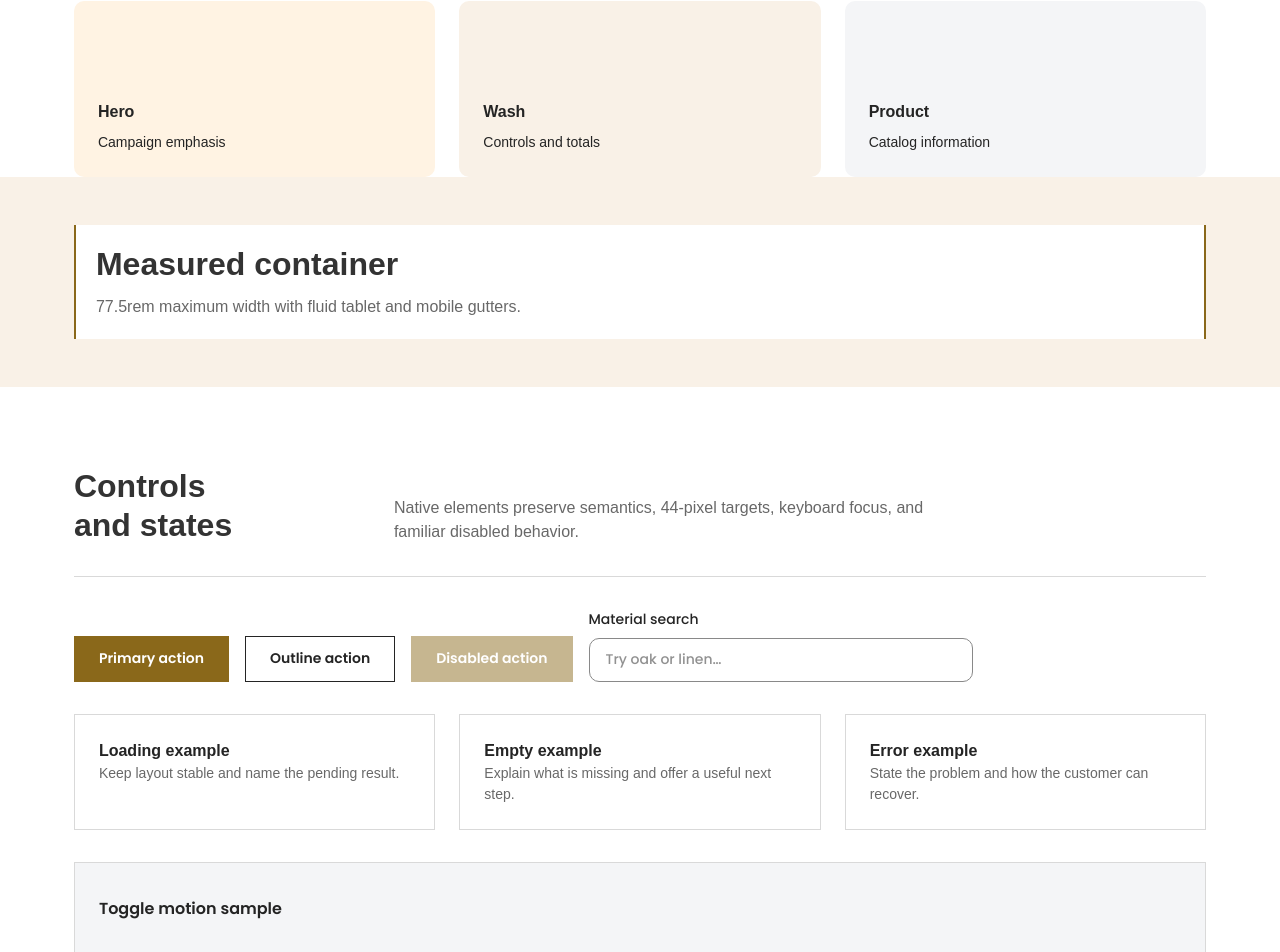
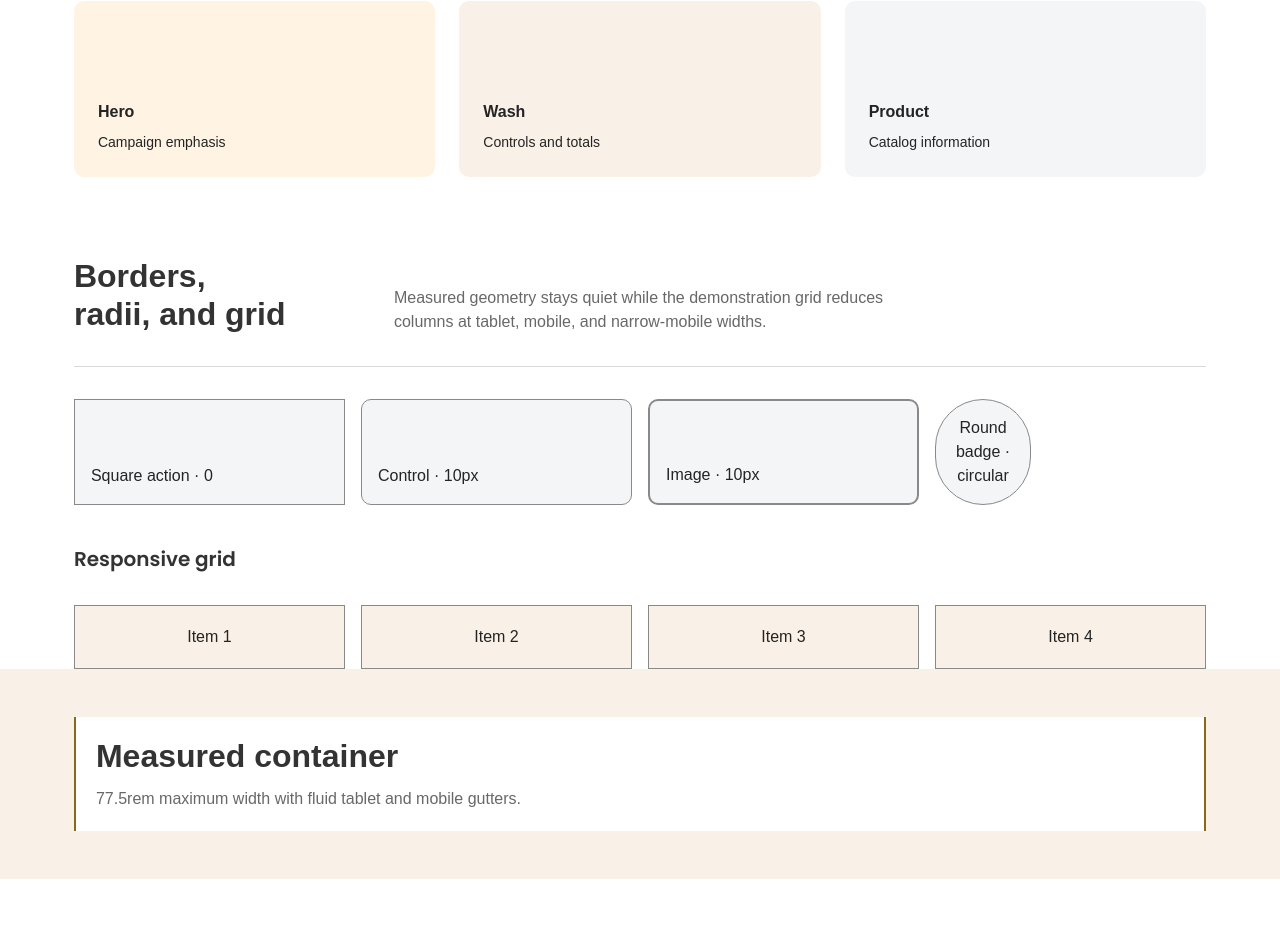
Before and after one commit to gerald-donkor/compfi, a Next.js app: page /design-system in a window 1280 px wide. Shown: the part 2382-3334 px from the top of the page. Built offline with nearby package versions, Linux system fonts and the light colour scheme; a web font is replaced by a local one.

Commit message:
fix(design): close foundation evidence gaps

```diff
--- a/app/design-system/design-system.module.css
+++ b/app/design-system/design-system.module.css
@@ -146,6 +146,58 @@
   margin-bottom: var(--space-2);
 }
 
+.geometryGrid,
+.responsiveGrid {
+  display: grid;
+  grid-template-columns: repeat(4, minmax(0, 1fr));
+  gap: var(--space-4);
+  margin-top: var(--space-8);
+}
+
+.geometrySample,
+.gridCell {
+  display: grid;
+  min-width: 0;
+  min-height: var(--space-24);
+  align-content: end;
+  border: var(--border-thin) solid var(--color-control-border);
+  padding: var(--space-4);
+  background: var(--color-product);
+  overflow-wrap: anywhere;
+}
+
+.squareGeometry {
+  border-radius: var(--radius-button);
+}
+
+.controlGeometry {
+  border-radius: var(--radius-control);
+}
+
+.imageGeometry {
+  border-width: var(--border-accent);
+  border-radius: var(--radius-image);
+}
+
+.roundGeometry {
+  width: var(--space-24);
+  min-height: var(--space-24);
+  align-content: center;
+  border-radius: var(--radius-round);
+  text-align: center;
+}
+
+.gridTitle {
+  margin-top: var(--space-10);
+}
+
+.gridCell {
+  min-height: var(--space-16);
+  align-content: center;
+  background: var(--color-wash);
+  text-align: center;
+}
+
 .controlStack {
   display: flex;
   flex-wrap: wrap;
@@ -221,7 +273,9 @@
 }
 
 @media (max-width: 63.999rem) {
-  .swatches {
+  .swatches,
+  .geometryGrid,
+  .responsiveGrid {
     grid-template-columns: repeat(3, minmax(0, 1fr));
   }
 }
@@ -248,7 +302,9 @@
   .swatches,
   .spacingGrid,
   .surfaceGrid,
-  .stateGrid {
+  .stateGrid,
+  .geometryGrid,
+  .responsiveGrid {
     grid-template-columns: repeat(2, minmax(0, 1fr));
   }
 }
@@ -262,7 +318,9 @@
   .swatches,
   .spacingGrid,
   .surfaceGrid,
-  .stateGrid {
+  .stateGrid,
+  .geometryGrid,
+  .responsiveGrid {
     grid-template-columns: 1fr;
   }
 
--- a/app/design-system/page.tsx
+++ b/app/design-system/page.tsx
@@ -109,6 +109,29 @@ export default function DesignSystemPage() {
             </div>
           </div>
         </section>
+
+        <section className={styles.section} aria-labelledby="geometry-title">
+          <div className={styles.sectionHeader}>
+            <h2 id="geometry-title" className="type-heading-lg">Borders, radii, and grid</h2>
+            <p className="text-muted">
+              Measured geometry stays quiet while the demonstration grid reduces
+              columns at tablet, mobile, and narrow-mobile widths.
+            </p>
+          </div>
+          <div className={styles.geometryGrid} aria-label="Border and radius samples">
+            <GeometrySample className={styles.squareGeometry} label="Square action · 0" />
+            <GeometrySample className={styles.controlGeometry} label="Control · 10px" />
+            <GeometrySample className={styles.imageGeometry} label="Image · 10px" />
+            <GeometrySample className={styles.roundGeometry} label="Round badge · circular" />
+          </div>
+          <h3 className={`${styles.gridTitle} type-heading-sm`}>Responsive grid</h3>
+          <div className={styles.responsiveGrid} aria-label="Responsive four-item grid">
+            <div className={styles.gridCell}>Item 1</div>
+            <div className={styles.gridCell}>Item 2</div>
+            <div className={styles.gridCell}>Item 3</div>
+            <div className={styles.gridCell}>Item 4</div>
+          </div>
+        </section>
       </Container>
 
       <section className={`${styles.section} ${styles.containerDemo}`} aria-labelledby="layout-title">
@@ -198,3 +221,7 @@ function StateSample({ children, title }: { children: React.ReactNode; title: st
     </div>
   );
 }
+
+function GeometrySample({ className, label }: { className: string; label: string }) {
+  return <div className={`${styles.geometrySample} ${className}`}>{label}</div>;
+}
--- a/app/globals.css
+++ b/app/globals.css
@@ -20,44 +20,7 @@
   --reference-type-display-size: 3.25rem;
   --reference-type-display-weight: 700;
   --reference-type-display-leading: 1.25;
-  --reference-type-display-tracking: -0.02em;
-  --reference-type-heading-xl-size: 3rem;
-  --reference-type-heading-xl-weight: 600;
-  --reference-type-heading-xl-leading: 1.25;
-  --reference-type-heading-xl-tracking: -0.015em;
-  --reference-type-heading-lg-size: 2rem;
-  --reference-type-heading-lg-weight: 700;
-  --reference-type-heading-lg-leading: 1.2;
-  --reference-type-tracking-default: 0;
-  --reference-type-heading-md-size: 1.5rem;
-  --reference-type-heading-md-weight: 600;
-  --reference-type-heading-md-leading: 1.35;
-  --reference-type-heading-sm-size: 1.25rem;
-  --reference-type-heading-sm-weight: 600;
-  --reference-type-heading-sm-leading: 1.4;
-  --reference-type-body-lg-size: 1.125rem;
-  --reference-type-body-weight: 400;
-  --reference-type-body-lg-leading: 1.6;
-  --reference-type-body-size: 1rem;
-  --reference-type-body-leading: 1.5;
-  --reference-type-body-sm-size: 0.875rem;
-  --reference-type-body-sm-leading: 1.5;
-  --reference-type-label-size: 0.875rem;
-  --reference-type-label-weight: 500;
-  --reference-type-label-leading: 1.4;
-  --reference-space-1: 0.25rem;
-  --reference-space-2: 0.5rem;
-  --reference-space-3: 0.75rem;
-  --reference-space-4: 1rem;
-  --reference-space-5: 1.25rem;
-  --reference-space-6: 1.5rem;
-  --reference-space-8: 2rem;
-  --reference-space-10: 2.5rem;
-  --reference-space-12: 3rem;
-  --reference-space-16: 4rem;
-  --reference-space-20: 5rem;
-  --reference-space-24: 6rem;
-  --reference-space-30: 7.5rem;
+  --reference-grid-gap: 2rem;
   --reference-container-max: 77.5rem;
   --reference-container-gutter-desktop: 6.25rem;
   --reference-control-min: 2.75rem;
@@ -65,7 +28,6 @@
   --reference-radius-control: 0.625rem;
   --reference-radius-image: 0.625rem;
   --reference-border-thin: 1px;
-  --reference-border-accent: 0.125rem;
   --reference-shadow-flat: none;
 
   /* Production semantic roles */
@@ -92,54 +54,54 @@
   --type-display-size: clamp(2.5rem, 2.05rem + 1.75vw, var(--reference-type-display-size));
   --type-display-weight: var(--reference-type-display-weight);
   --type-display-leading: var(--reference-type-display-leading);
-  --type-display-tracking: var(--reference-type-display-tracking);
-  --type-heading-xl-size: clamp(2rem, 1.7rem + 1.15vw, var(--reference-type-heading-xl-size));
-  --type-heading-xl-weight: var(--reference-type-heading-xl-weight);
-  --type-heading-xl-leading: var(--reference-type-heading-xl-leading);
-  --type-heading-xl-tracking: var(--reference-type-heading-xl-tracking);
-  --type-heading-lg-size: clamp(1.75rem, 1.6rem + 0.55vw, var(--reference-type-heading-lg-size));
-  --type-heading-lg-weight: var(--reference-type-heading-lg-weight);
-  --type-heading-lg-leading: var(--reference-type-heading-lg-leading);
-  --type-heading-lg-tracking: var(--reference-type-tracking-default);
-  --type-heading-md-size: var(--reference-type-heading-md-size);
-  --type-heading-md-weight: var(--reference-type-heading-md-weight);
-  --type-heading-md-leading: var(--reference-type-heading-md-leading);
-  --type-heading-md-tracking: var(--reference-type-tracking-default);
-  --type-heading-sm-size: var(--reference-type-heading-sm-size);
-  --type-heading-sm-weight: var(--reference-type-heading-sm-weight);
-  --type-heading-sm-leading: var(--reference-type-heading-sm-leading);
-  --type-heading-sm-tracking: var(--reference-type-tracking-default);
-  --type-body-lg-size: var(--reference-type-body-lg-size);
-  --type-body-lg-weight: var(--reference-type-body-weight);
-  --type-body-lg-leading: var(--reference-type-body-lg-leading);
-  --type-body-lg-tracking: var(--reference-type-tracking-default);
-  --type-body-size: var(--reference-type-body-size);
-  --type-body-weight: var(--reference-type-body-weight);
-  --type-body-leading: var(--reference-type-body-leading);
-  --type-body-tracking: var(--reference-type-tracking-default);
-  --type-body-sm-size: var(--reference-type-body-sm-size);
-  --type-body-sm-weight: var(--reference-type-body-weight);
-  --type-body-sm-leading: var(--reference-type-body-sm-leading);
-  --type-body-sm-tracking: var(--reference-type-tracking-default);
-  --type-label-size: var(--reference-type-label-size);
-  --type-label-weight: var(--reference-type-label-weight);
-  --type-label-leading: var(--reference-type-label-leading);
-  --type-label-tracking: var(--reference-type-tracking-default);
+  --type-display-tracking: -0.02em;
+  --type-heading-xl-size: clamp(2rem, 1.7rem + 1.15vw, 3rem);
+  --type-heading-xl-weight: 600;
+  --type-heading-xl-leading: 1.25;
+  --type-heading-xl-tracking: -0.015em;
+  --type-heading-lg-size: clamp(1.75rem, 1.6rem + 0.55vw, 2rem);
+  --type-heading-lg-weight: 700;
+  --type-heading-lg-leading: 1.2;
+  --type-heading-lg-tracking: 0;
+  --type-heading-md-size: 1.5rem;
+  --type-heading-md-weight: 600;
+  --type-heading-md-leading: 1.35;
+  --type-heading-md-tracking: 0;
+  --type-heading-sm-size: 1.25rem;
+  --type-heading-sm-weight: 600;
+  --type-heading-sm-leading: 1.4;
+  --type-heading-sm-tracking: 0;
+  --type-body-lg-size: 1.125rem;
+  --type-body-lg-weight: 400;
+  --type-body-lg-leading: 1.6;
+  --type-body-lg-tracking: 0;
+  --type-body-size: 1rem;
+  --type-body-weight: 400;
+  --type-body-leading: 1.5;
+  --type-body-tracking: 0;
+  --type-body-sm-size: 0.875rem;
+  --type-body-sm-weight: 400;
+  --type-body-sm-leading: 1.5;
+  --type-body-sm-tracking: 0;
+  --type-label-size: 0.875rem;
+  --type-label-weight: 500;
+  --type-label-leading: 1.4;
+  --type-label-tracking: 0;
 
   /* Spacing and geometry */
-  --space-1: var(--reference-space-1);
-  --space-2: var(--reference-space-2);
-  --space-3: var(--reference-space-3);
-  --space-4: var(--reference-space-4);
-  --space-5: var(--reference-space-5);
-  --space-6: var(--reference-space-6);
-  --space-8: var(--reference-space-8);
-  --space-10: var(--reference-space-10);
-  --space-12: var(--reference-space-12);
-  --space-16: var(--reference-space-16);
-  --space-20: var(--reference-space-20);
-  --space-24: var(--reference-space-24);
-  --space-30: var(--reference-space-30);
+  --space-1: 0.25rem;
+  --space-2: 0.5rem;
+  --space-3: 0.75rem;
+  --space-4: 1rem;
+  --space-5: 1.25rem;
+  --space-6: 1.5rem;
+  --space-8: var(--reference-grid-gap);
+  --space-10: 2.5rem;
+  --space-12: 3rem;
+  --space-16: 4rem;
+  --space-20: 5rem;
+  --space-24: 6rem;
+  --space-30: 7.5rem;
   --container-max: var(--reference-container-max);
   --container-gutter-desktop: var(--reference-container-gutter-desktop);
   --container-gutter-tablet: 2rem;
@@ -156,7 +118,7 @@
   --radius-image: var(--reference-radius-image);
   --radius-round: 999px;
   --border-thin: var(--reference-border-thin);
-  --border-accent: var(--reference-border-accent);
+  --border-accent: 0.125rem;
   --focus-ring-width: 0.1875rem;
   --focus-ring-offset: 0.1875rem;
   --active-offset: 1px;
--- a/prompts/03-establish-design-system.md
+++ b/prompts/03-establish-design-system.md
@@ -1,7 +1,7 @@
 # Establish the Compfi design system
 
-Status: approved and implemented in local commits; third-review fixes are
-verified and awaiting final cumulative re-review.
+Status: approved and implemented in local commits; closure-review fixes are
+verified and awaiting final cumulative review.
 
 ## Goal and dependency
 
```
Also changed, not shown: 3 other files (tests, documents, lock files or other folders).
